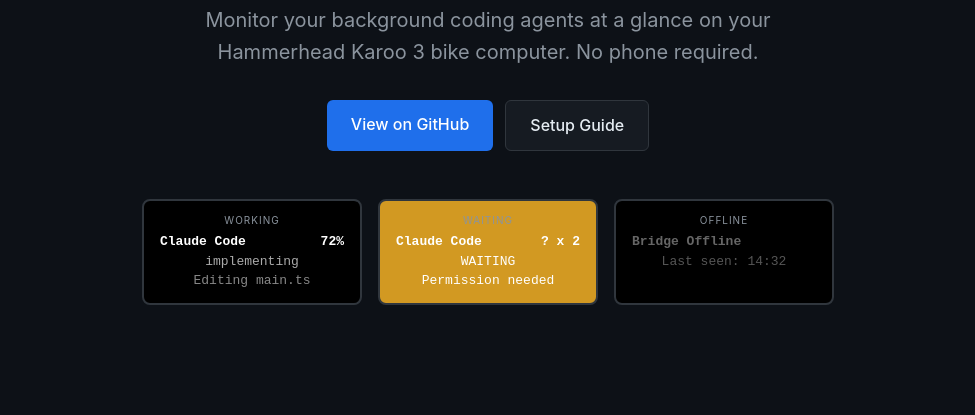
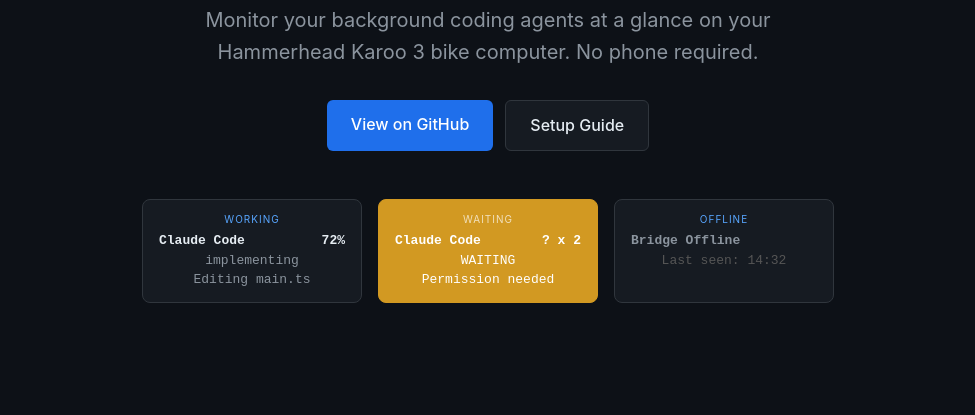
Before and after one commit to LucaGerlich/karoo-agent-hud, a plain HTML site: page docs/index.html in a window 1280 px wide. Shown: the part 231-646 px from the top of the page, without its empty margins (152-1127 px from the left). Drawn offline with Linux system fonts and the light colour scheme.

Commit message:
Pages theming

```diff
--- a/docs/index.html
+++ b/docs/index.html
@@ -101,8 +101,8 @@
       flex-wrap: wrap;
     }
     .karoo-field {
-      background: #000;
-      border: 2px solid var(--border);
+      background: var(--surface);
+      border: 1px solid var(--border);
       border-radius: 8px;
       padding: 12px 16px;
       min-width: 220px;
@@ -110,20 +110,22 @@
       font-size: 13px;
       line-height: 1.5;
     }
-    .karoo-field.working .row1 { color: #fff; }
-    .karoo-field.working .row2 { color: #aaa; }
-    .karoo-field.working .row3 { color: #888; }
+    .karoo-field.working .row1 { color: var(--text); }
+    .karoo-field.working .row2 { color: var(--text-muted); }
+    .karoo-field.working .row3 { color: var(--text-muted); }
     .karoo-field.waiting {
       background: var(--amber);
+      border-color: var(--amber);
     }
     .karoo-field.waiting .row1,
     .karoo-field.waiting .row2,
     .karoo-field.waiting .row3 { color: #fff; }
-    .karoo-field.offline .row1 { color: #666; }
+    .karoo-field.waiting .field-label { color: rgba(255,255,255,0.7); }
+    .karoo-field.offline .row1 { color: var(--text-muted); }
     .karoo-field.offline .row2 { color: #555; }
     .field-label {
       font-size: 10px;
-      color: var(--text-muted);
+      color: var(--accent);
       text-transform: uppercase;
       letter-spacing: 1px;
       margin-bottom: 4px;
```
